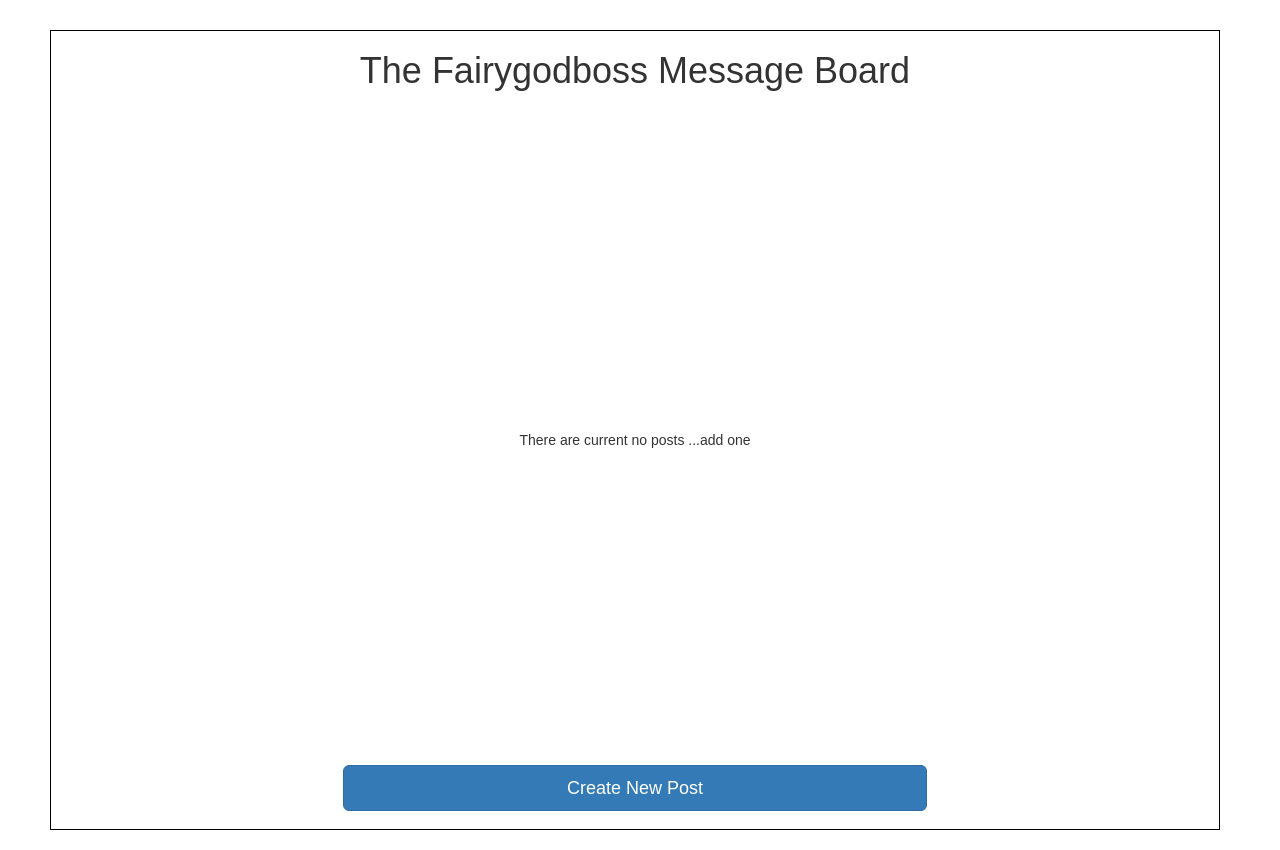
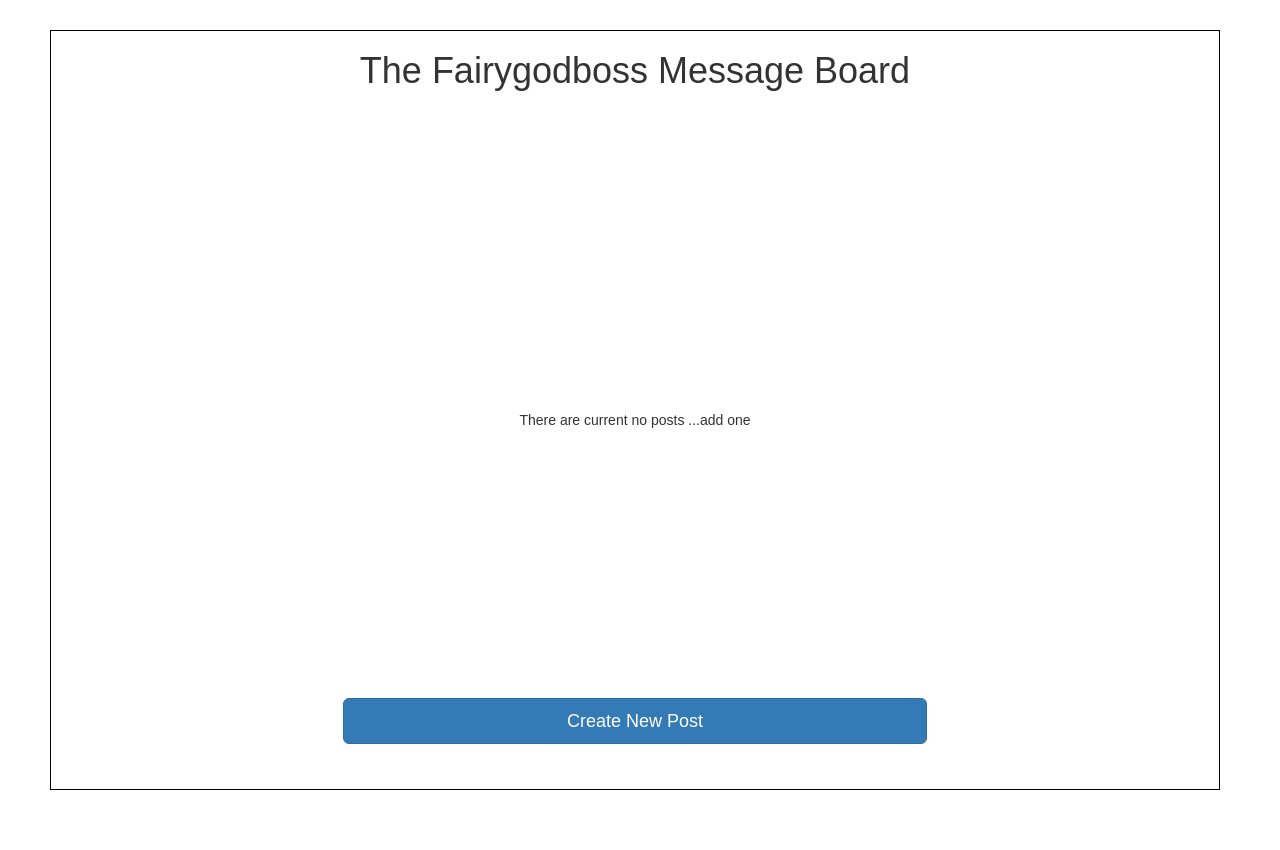
Before and after one commit to ArslanShakoor/Artform, a React (Create React App) app: page / in a window 1280 px wide. Shown: the top 850 px of the page. After the commit the page ends 820 px from the top, so only its background shows below. Built offline with nearby package versions, Linux system fonts and the light colour scheme.

Commit message:
final commit

```diff
--- a/src/components/post/Main.js
+++ b/src/components/post/Main.js
@@ -51,7 +51,7 @@ class Main extends Component {
                 </span>
               </div>
               <div className="col-md-1 arrow">
-                <img src={arrow} className="img-arrow" />
+                <img src={arrow} className="img-arrow" alt="forward" />
               </div>
             </div>
           </Link>
--- a/src/components/post/PostDetail.js
+++ b/src/components/post/PostDetail.js
@@ -1,6 +1,5 @@
 import React, { Component } from 'react';
 import update from 'react-addons-update';
-import { reset } from 'redux-form';
 import _ from 'lodash';
 import field from '../../utils/field';
 import { reduxForm, Field } from 'redux-form';
@@ -121,8 +120,8 @@ class PostDetail extends Component {
       item: newTodo
     });
     this.child.reset();
-    console.log(this.state.item);
   }
+
   onCancel = () => {
     this.props.history.push({
       pathname: '/',
--- a/src/components/post/PostNew.js
+++ b/src/components/post/PostNew.js
@@ -9,7 +9,7 @@ import { connect } from 'react-redux';
 class PostNew extends Component {
   constructor(props) {
     super(props);
-    console.log('express');
+
     this.state = {
       item: this.props.location.state.item
     };
@@ -71,7 +71,6 @@ class PostNew extends Component {
   }
 
   render() {
-    console.log('a');
     const { handleSubmit } = this.props;
     return (
       <div>
--- a/src/components/post/css/index.css
+++ b/src/components/post/css/index.css
@@ -18,7 +18,7 @@ textarea {
   margin-bottom: 20px;
   width: 50%;
   position: absolute;
-  top: 92%;
+  top: 88%;
 }
 .btn-new-div {
   margin-top: 100px;
@@ -86,6 +86,7 @@ textarea {
   font-size: 17px;
 }
 .detail-page-post .user {
+  margin-right: 20px;
   font-size: 19px;
 }
 .detail-page-post .date {
@@ -150,11 +151,11 @@ textarea {
     padding-top: 80px;
   }
 
-  .post-user {
+  .detail-page-post .user {
     float: left;
   }
 
-  .main-comment {
+  .main .comment {
     float: none;
     padding-left: 20px;
   }
--- a/src/index.css
+++ b/src/index.css
@@ -7,6 +7,6 @@ body {
 .container {
   margin: 30px 50px 30px;
   border: 1px solid #000000;
-  min-height: 100vh;
+  min-height: 95vh;
   position: relative;
 }
```
